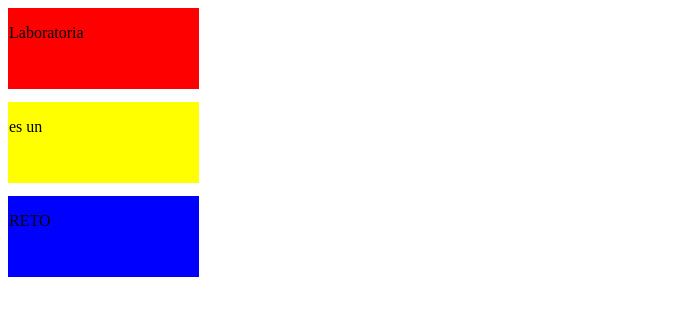
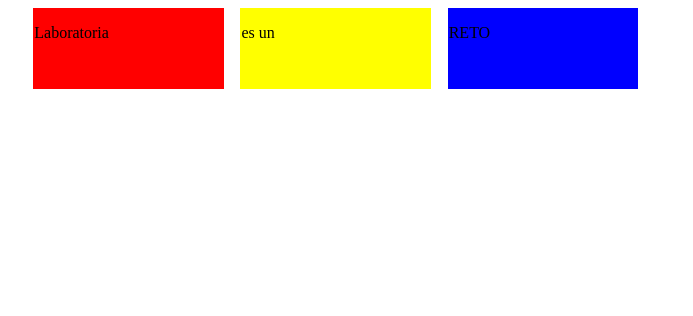
Before and after one commit to ZirtQuesadas/Displays, a plain HTML site: page index.html in a window 1280 px wide. Shown: the whole page, without its empty margins (0-693 px from the left). Drawn offline with Linux system fonts and the light colour scheme.

Commit message:
3ra parte del ejercicio

```diff
--- a/main.css
+++ b/main.css
@@ -12,6 +12,8 @@ div {height: 20%;
 	 text-align: left;
 	 padding-bottom: 0%;
 	 margin-bottom: 1%;
+	 margin-left: 1%;
+	 display: inline-block;
 	 }
 p 	{margin-bottom: 5%;
 	text-align: left;
```
